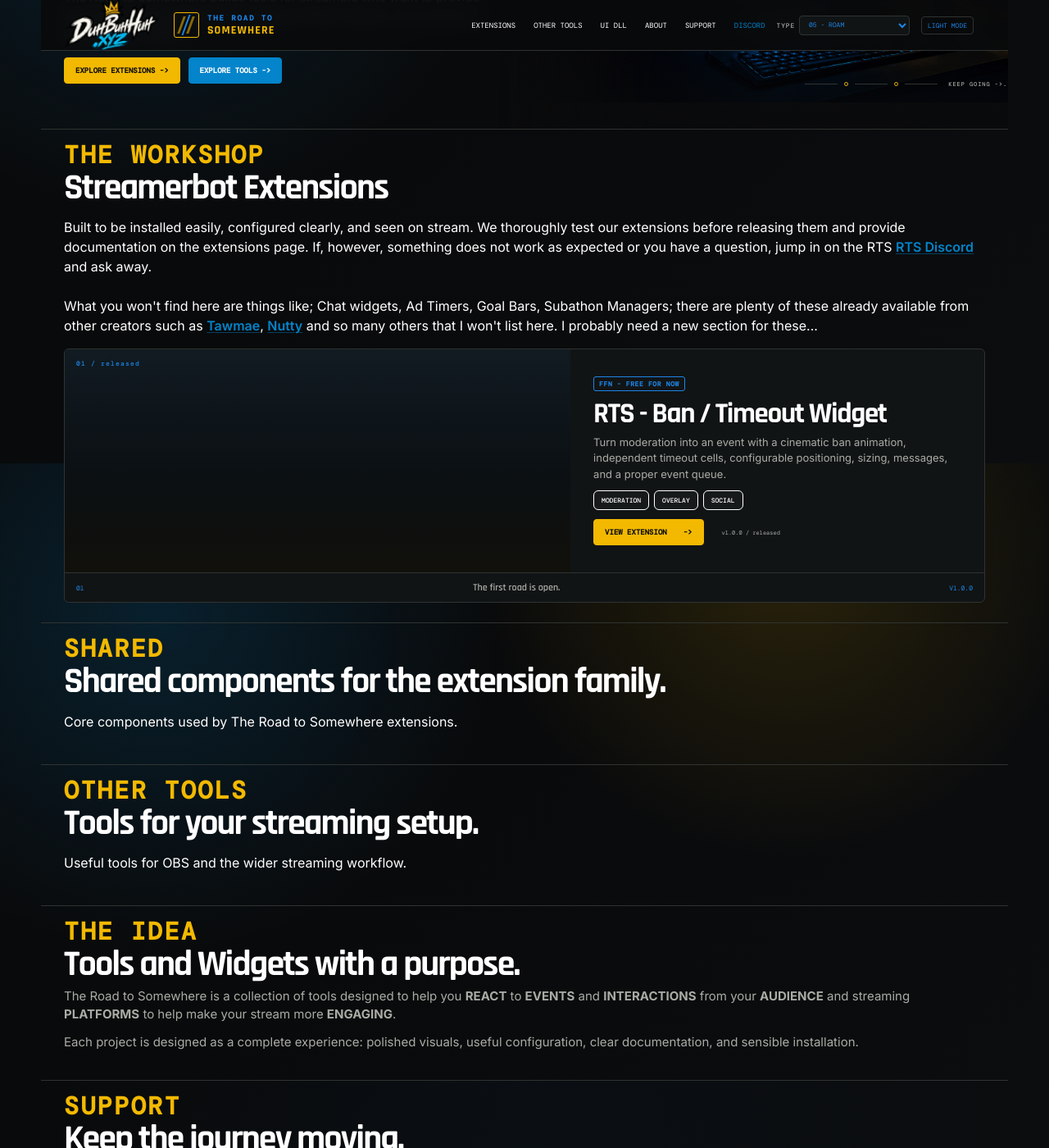
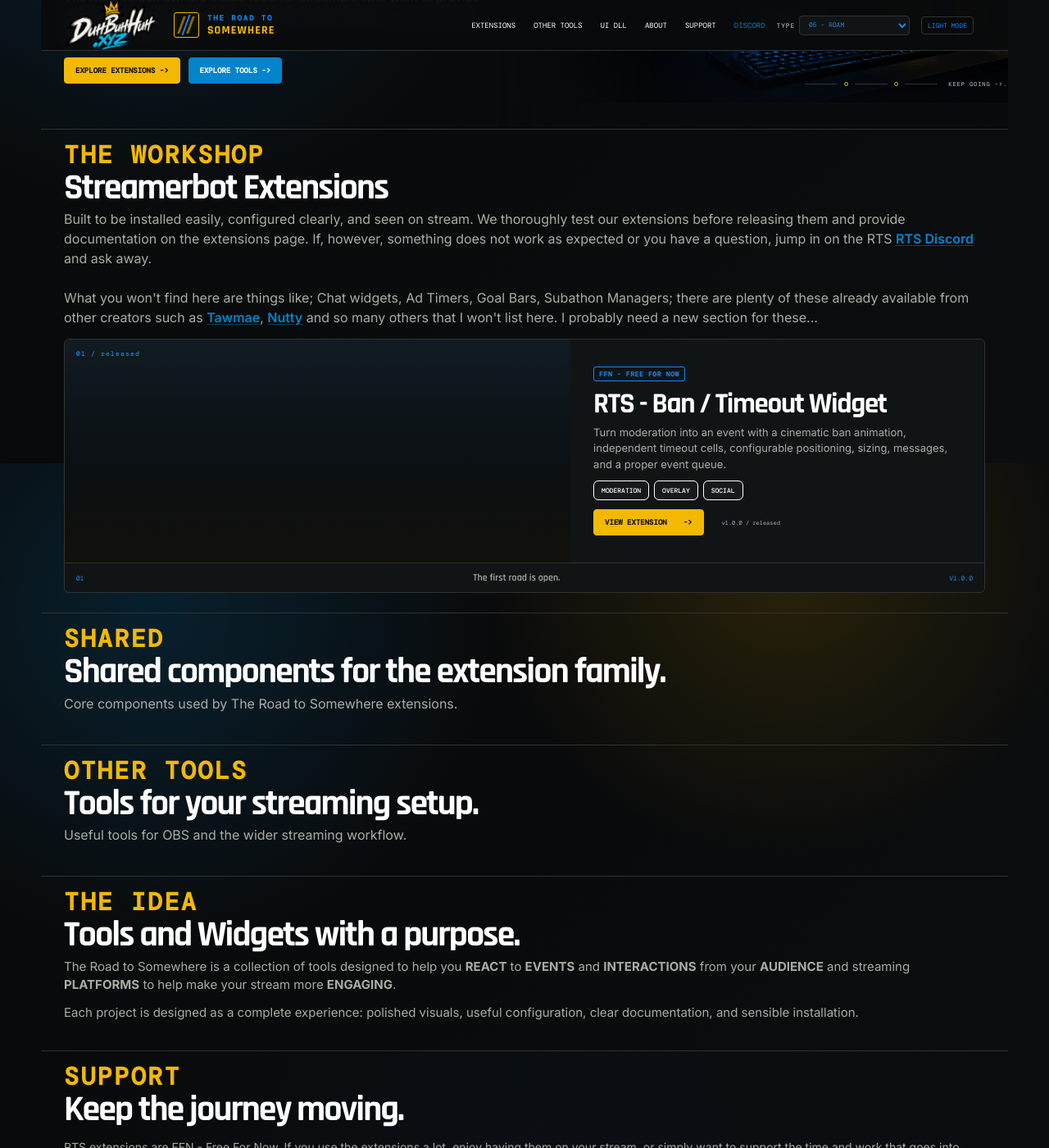
Before and after one commit to DizzyBHigh/road-to-somewhere, a Jekyll site: the page built from index.html, in a window 1280 px wide and 1400 px high, scrolled down 335 px. Shown: the whole window at 82% size. Built offline with Jekyll 4.4.1, drawn with Linux system fonts in a browser that asks for light colours; a script that is not in the unit is left out.

Commit message:
Style product section descriptions

```diff
--- a/assets/typography.css
+++ b/assets/typography.css
@@ -18,6 +18,12 @@
 .section-heading p {
   color: var(--muted);
   max-width: 430px;
+}
+
+.section-description {
+  color: var(--muted);
+  max-width: none;
+  margin: 6px 0 14px;
 }
 
 .copy p,
```
